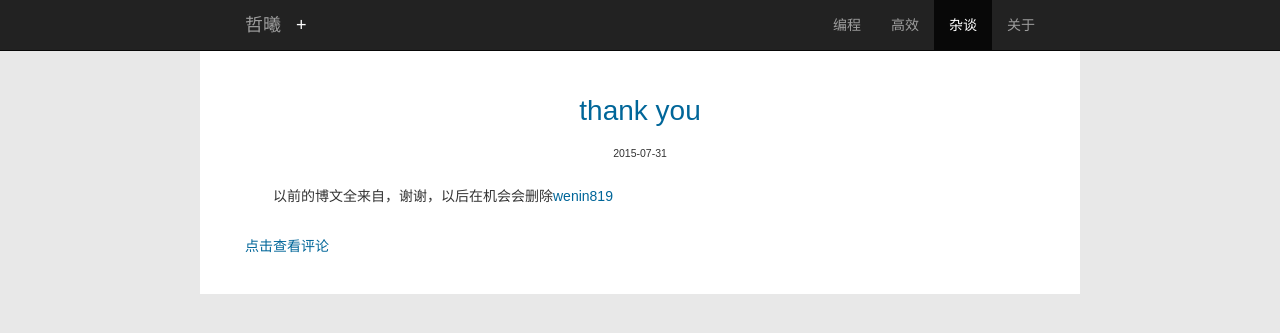
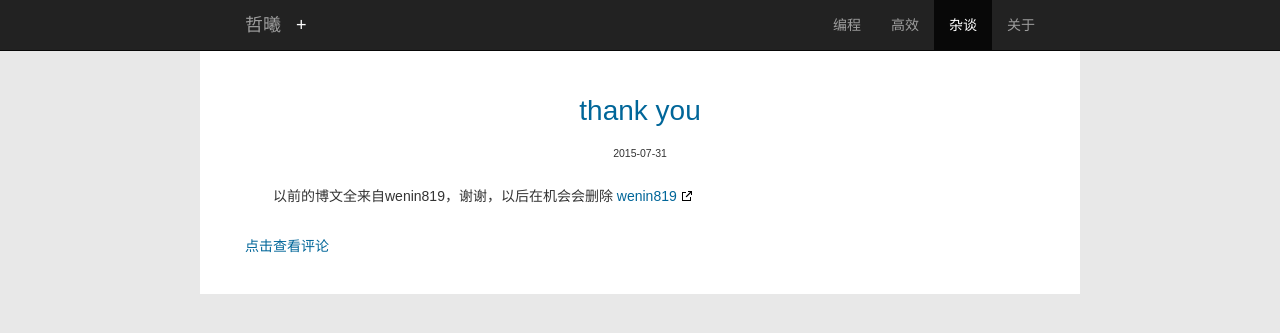
Before and after one commit to shenglongcsl/shenglongcsl.github.io, a Jekyll site: the page built from _posts/blog/2015-07-31-thank-you.md, in a window 1280 px wide. Shown: the top 333 px of the page. Built offline with Jekyll 4.4.1, drawn with Linux system fonts in a browser that asks for light colours; nearby versions of some CDN libraries; Markdown is read by kramdown in place of the engine named in the settings; comment, search, counter and statistics services are not loaded; part of the change alters nothing that is shown.

Commit message:
增加感谢文章，第一篇文章

```diff
--- a/_config.yml
+++ b/_config.yml
@@ -8,8 +8,8 @@ markdown: rdiscount
 
 title: 生龙活虎
 nickname: 陈生龙
-url: http://wenin819.com
-img_url: http://wenin819.com
+url: http://shenglongcsl.io
+img_url: http://shenglongcsl.io
 
 author: 哲曦
 email: shenglong.csl@gmail.com
--- a/_posts/blog/2015-07-31-thank_you.md
+++ b/_posts/blog/2015-07-31-thank-you.md
@@ -7,4 +7,4 @@ tags: thank you
 keywords: 感谢
 ---
 
-以前的博文全来自，谢谢，以后在机会会删除[wenin819](http://wenin819.com/)
+以前的博文全来自wenin819，谢谢，以后在机会会删除 [wenin819](http://wenin819.com/)
```
